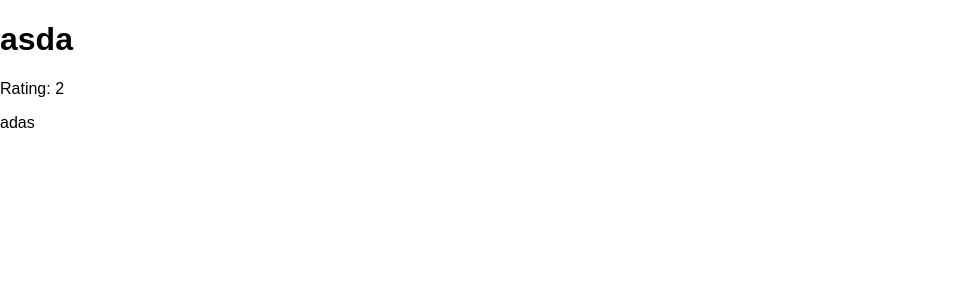
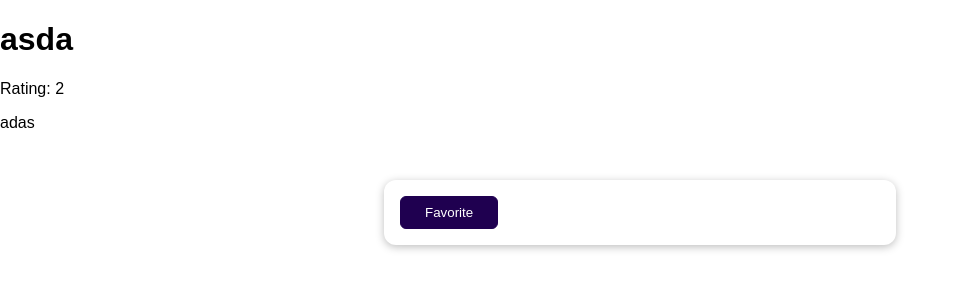
Before and after one commit to matmaslanka/feedback, a Django app: page /reviews/1 in a window 1280 px wide. Shown: the top 300 px of the page, without its empty margins (0-963 px from the left). Run offline with Django 5.2, Linux system fonts and the light colour scheme; data comes from the database, SQL or seed files in the repository; both versions use the stored data as it was after the commit.

Commit message:
adding sessions

```diff
--- a/reviews/templates/reviews/single_review.html
+++ b/reviews/templates/reviews/single_review.html
@@ -8,4 +8,13 @@
     <h1>{{review.user_name}}</h1>
     <p>Rating: {{review.rating}}</p>
     <p>{{review.review_text}}</p>
+    {% if is_favorite%}
+    <p>This is my favorite!</p>
+    {% else %}
+    <form action="/reviews/favorite" method="POST">
+    {% csrf_token %}
+    <input type="hidden" name="review_id" value="{{review.id}}">
+    <button>Favorite</button>
+    </form>
+    {% endif %}
 {% endblock %}
--- a/reviews/urls.py
+++ b/reviews/urls.py
@@ -5,5 +5,6 @@ urlpatterns = [
     path("", views.ReviewView.as_view()),
     path("thank-you", views.ThankYouView.as_view()),
     path("reviews", views.ReviewsListView.as_view()),
+    path("reviews/favorite", views.AddFavoriteView.as_view()),
     path("reviews/<int:pk>", views.SingleReviewView.as_view())
 ]
--- a/reviews/views.py
+++ b/reviews/views.py
@@ -70,9 +70,24 @@ class SingleReviewView(DetailView):
     template_name = "reviews/single_review.html"
     model = Review
 
+    def get_context_data(self, **kwargs):
+        context = super().get_context_data(**kwargs)
+        loaded_review = self.object
+        request = self.request
+        favorite_id = request.session.get("favorite_review")
+        context["is_favorite"] = favorite_id == str(loaded_review.id)
+        return context
+
     # def get_context_data(self, **kwargs):
     #     context = super().get_context_data(**kwargs)
     #     review_id = kwargs['id']
     #     selected_review = Review.objects.get(pk=review_id)
     #     context['review'] = selected_review
     #     return context
+
+
+class AddFavoriteView(View):
+    def post(self, request):
+        review_id = request.POST["review_id"]
+        request.session["favorite_review"] = review_id
+        return HttpResponseRedirect("/reviews/" + review_id)
```
Also changed, not shown: db.sqlite3, feedback/settings.py (line endings or trailing spaces).
